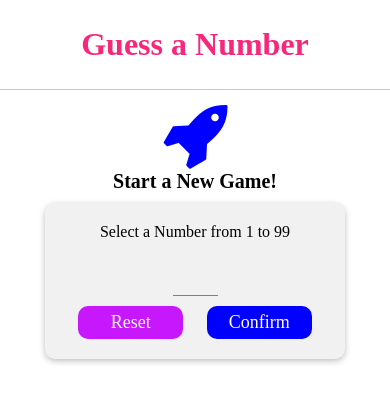
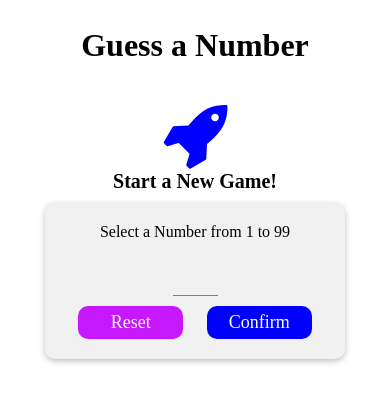
Before and after one commit to pauldubois777/UdemyReactNativeGuessNumber, a React Native app: screen / in a window 390 px wide. Shown: the top 402 px of the page. Built offline with nearby package versions, Linux system fonts and the light colour scheme.

Commit message:
Use Platform.select()

```diff
--- a/src/components/Header.js
+++ b/src/components/Header.js
@@ -5,9 +5,27 @@ import colors from '../constants/colors';
 import TextStyled from '../components/TextStyled';
 
 const Header = props => {
+  const headerPlatformStyle =
+    Platform.OS === 'ios' ? styles.headerIos : styles.headerAndroid;
   return (
-    <View style={styles.header}>
-      <TextStyled style={styles.headerTitle}>{props.title}</TextStyled>
+    <View
+      style={{
+        ...styles.header,
+        ...Platform.select({
+          ios: styles.headerIos,
+          android: styles.headerAndroid
+        })
+      }}>
+      <TextStyled
+        style={{
+          ...styles.headerTitle,
+          ...Platform.select({
+            ios: styles.headerTitleIos,
+            android: styles.headerTitleAndroid
+          })
+        }}>
+        {props.title}
+      </TextStyled>
     </View>
   );
 };
@@ -18,18 +36,28 @@ const styles = StyleSheet.create({
     maxHeight: 90,
     height: Dimensions.get('window').height > 600 ? 90 : 50,
     // paddingTop: 36,
-    backgroundColor:
-      Platform.OS === 'android' ? colors.primary : colors.lightBackground,
     alignItems: 'center',
-    justifyContent: 'center',
-    borderBottomColor:
-      Platform.OS === 'android' ? 'transparent' : colors.border,
-    borderBottomWidth: Platform.OS === 'android' ? 0 : 1
+    justifyContent: 'center'
+  },
+  headerIos: {
+    backgroundColor: colors.lightBackground,
+    borderBottomColor: colors.border,
+    borderBottomWidth: 1
+  },
+  headerAndroid: {
+    backgroundColor: colors.primary,
+    borderBottomColor: 'transparent',
+    borderBottomWidth: 0
   },
   headerTitle: {
-    color: Platform.OS === 'android' ? colors.lightText : colors.primary,
     fontSize: 32,
     fontWeight: 'bold'
+  },
+  headerTitleIos: {
+    color: colors.primary
+  },
+  headerTitleAndroid: {
+    color: colors.lightText
   }
 });
 
```
